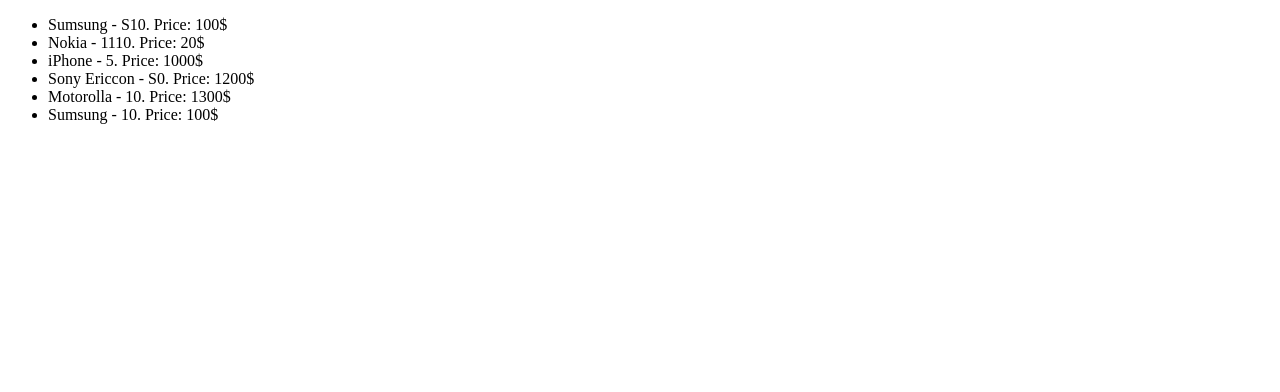
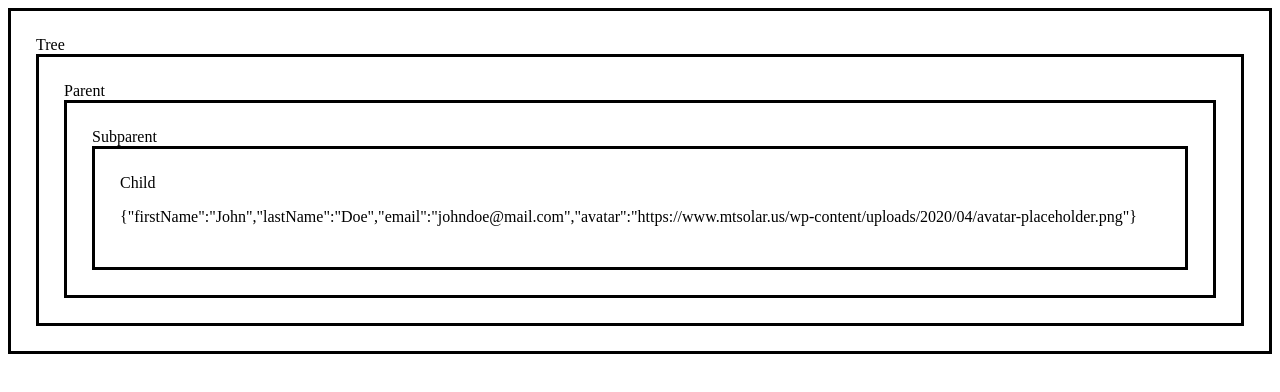
Before and after one commit to freshcodeAlice/fm-cra-first-project, a React (Create React App) app: page / in a window 1280 px wide. Shown: the top 392 px of the page. Built offline with nearby package versions, Linux system fonts and the light colour scheme.

Commit message:
Context welcome

```diff
--- a/src/components/App.js
+++ b/src/components/App.js
@@ -1,33 +1,29 @@
-import DataProvider from "./DataProvider";
-import PhonesLoader from "./PhonesLoader";
-import TVLoader from "./TVLoader";
+import React from "react";
+import Tree from './Tree';
+import {MyContext} from '../contexts/userContext';
 
 
-function App() {
+class App extends React.Component {
+    constructor(props) {
+        super(props);
+        this.state = {
+            user: {
+                firstName: 'John',
+                lastName: 'Doe',
+                email: 'johndoe@mail.com',
+                avatar: 'https://www.mtsolar.us/wp-content/uploads/2020/04/avatar-placeholder.png'
+            }
+        }
+    }
 
-    return (
-        <>
-        {/* <PhonesLoader />
-        <TVLoader /> */}
-        <DataProvider loadData={()=>{
-                   return fetch('./phones.json')
-                    .then((response)=>response.json())}}>
-                    {(state)=>{
-                        const {data, isLoading, isError} = state;
-                        return (
-                            <>
-                            {isLoading && <div>Loading...</div>}
-                            {isError && <div>Error happening!</div>}
-                            <ul>
-                                {data.map((data, index)=>
-                                <li key={index}>{data.brand} - {data.model}. Price: {data.price}</li>)}
-                            </ul>
-                            </>
-                        );
-                    }}
-        </DataProvider>
-        </>
-    )
+    render(){
+        console.log(MyContext);
+        return (
+            <MyContext.Provider value={this.state.user}>
+                <Tree/>
+            </MyContext.Provider>
+        )
+    }
 }
 
 
--- /dev/null
+++ b/src/components/Tree/Parent/Subparent/Child/Innerchild/index.js
@@ -0,0 +1,17 @@
+import React from 'react';
+import { MyContext } from '../../../../../../contexts/userContext';
+
+const Innerchild = (props) => {
+    const {user: {firstName, lastName} = {}} = props;
+    return (
+       <MyContext.Consumer>
+       {(value)=>{
+        return (
+            <p>{JSON.stringify(value)}</p>
+        )
+       }}
+       </MyContext.Consumer>
+    );
+}
+
+export default Innerchild;
--- /dev/null
+++ b/src/components/Tree/Parent/Subparent/Child/index.js
@@ -0,0 +1,13 @@
+import React from 'react';
+import Innerchild from './Innerchild';
+
+const Child = (props) => {
+    return (
+        <div style={{border: '3px solid black', padding: '25px'}}>
+            Child
+            <Innerchild />
+        </div>
+    );
+}
+
+export default Child;
--- /dev/null
+++ b/src/components/Tree/Parent/Subparent/index.js
@@ -0,0 +1,13 @@
+import React from 'react';
+import Child from './Child';
+
+const Subparent = (props) => {
+    return (
+        <div style={{border: '3px solid black', padding: '25px'}}>
+            Subparent
+            <Child />
+        </div>
+    );
+}
+
+export default Subparent;
--- /dev/null
+++ b/src/components/Tree/Parent/index.js
@@ -0,0 +1,13 @@
+import React from 'react';
+import Subparent from './Subparent';
+
+const Parent = (props) => {
+    return (
+        <div style={{border: '3px solid black', padding: '25px'}}>
+            Parent
+            <Subparent/>
+        </div>
+    );
+}
+
+export default Parent;
--- /dev/null
+++ b/src/components/Tree/index.js
@@ -0,0 +1,13 @@
+import React from 'react';
+import Parent from './Parent';
+
+const Tree = (props) => {
+    return (
+        <div style={{border: '3px solid black', padding: '25px'}}>
+            Tree
+            <Parent />
+        </div>
+    );
+}
+
+export default Tree;
--- /dev/null
+++ b/src/contexts/userContext.js
@@ -0,0 +1,3 @@
+import React from 'react';
+
+export const MyContext = React.createContext();
```
